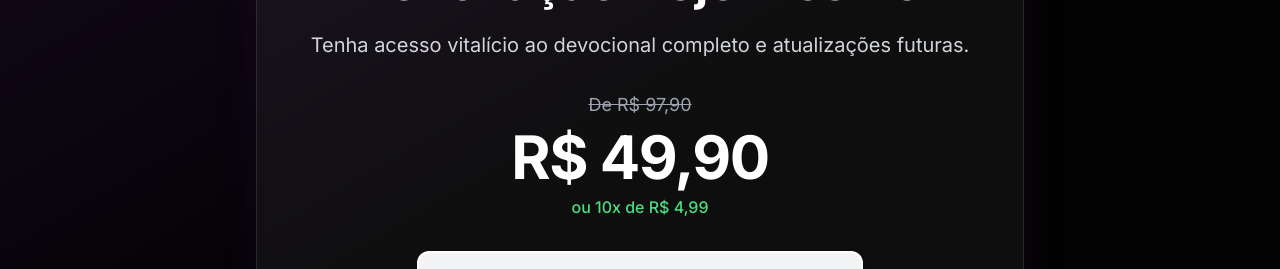
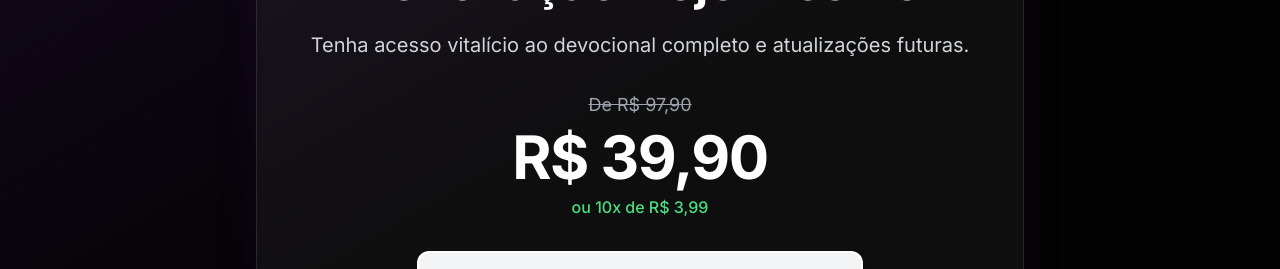
Before and after one commit to fast-dev-digital/lp-prisma-brasil, a React (Vite) app: page / in a window 1280 px wide. Shown: the part 4020-4289 px from the top of the page. Built offline with nearby package versions, Linux system fonts and the light colour scheme.

Commit message:
fix: Corrige valor do infoproduto para 39,90

```diff
--- a/src/components/sections/CTASection.tsx
+++ b/src/components/sections/CTASection.tsx
@@ -20,8 +20,8 @@ export const CTASection = () => {
 
         <div className="flex flex-col items-center gap-2 mb-8">
             <span className="text-gray-400 line-through text-lg">De R$ 97,90</span>
-            <span className="text-4xl md:text-6xl font-bold text-white tracking-tight">R$ 49,90</span>
-            <span className="text-green-400 font-medium">ou 10x de R$ 4,99</span>
+            <span className="text-4xl md:text-6xl font-bold text-white tracking-tight">R$ 39,90</span>
+            <span className="text-green-400 font-medium">ou 10x de R$ 3,99</span>
         </div>
 
         <Button size="lg" className="w-full md:w-auto mx-auto px-12 py-4 text-xl hover:scale-105 mb-6">
```
